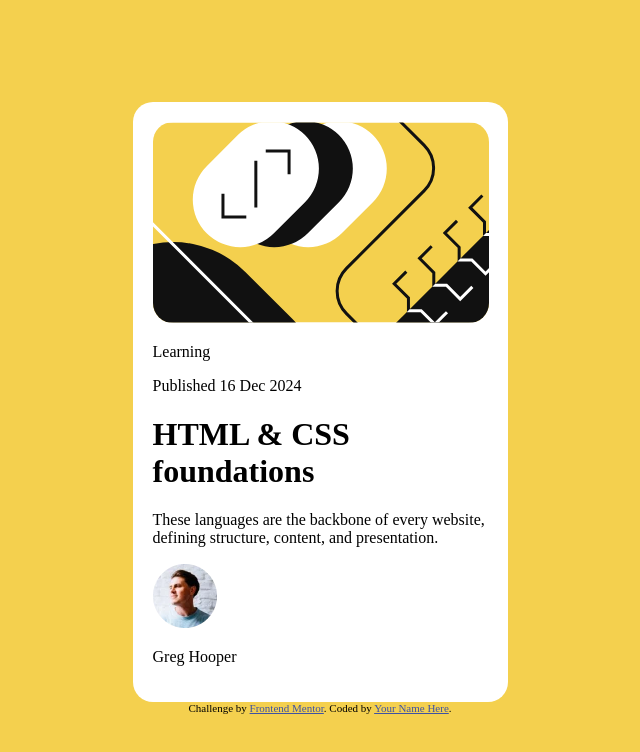
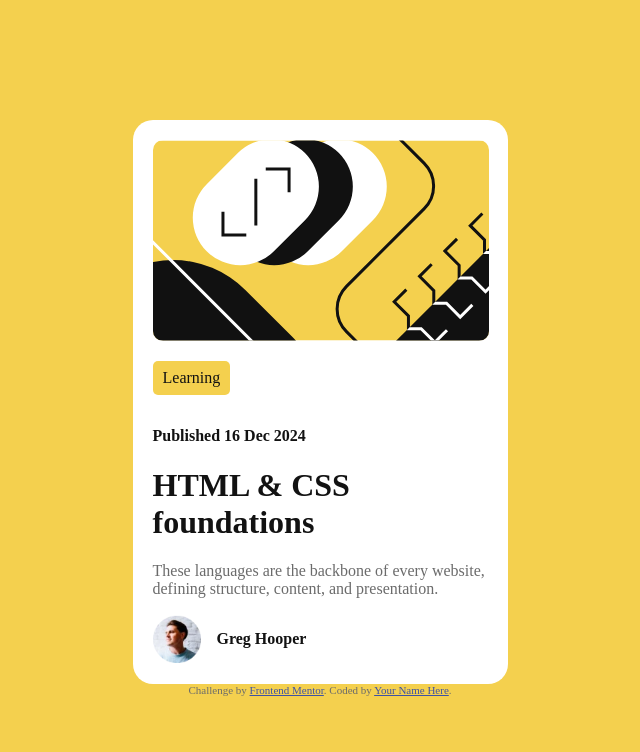
Before and after one commit to himanshu-gb/blog-preview-card-challange, a plain HTML site: page index.html in a window 1280 px wide. Shown: the whole page, without its empty margins (320-960 px from the left). Drawn offline with Linux system fonts and the light colour scheme.

Commit message:
style blog card

```diff
--- a/style.css
+++ b/style.css
@@ -7,6 +7,7 @@
 
 body{
     background-color: var(--Yellow);
+    color: var(--Gray);
     display: flex;
     flex-direction: column;
     justify-content: center;
@@ -22,5 +23,40 @@ body{
 }
 
 .blog img {
-    border-radius: 20px;
+    border-radius: 10px;
+    height: auto;
 }
+
+.blog-category, .blog-title, .blog-publish-time {
+    color: var(--Black);
+}
+
+.blog-category {
+    padding: 8px 10px;
+    display: inline-block;
+    background: var(--Yellow);
+    border-radius: 5px;
+}
+
+.blog-publish-time {
+    font-weight: 600;
+}
+
+.blog-title{
+    font-weight: 800;
+}
+
+.blog-profile{
+    display: flex;
+    align-items: center;
+    gap: 1rem;
+}
+
+.blog-profile img{
+    width: 3rem;
+}
+
+.auther-name{
+    font-weight: 600;
+    color: var(--Black);
+}
```
